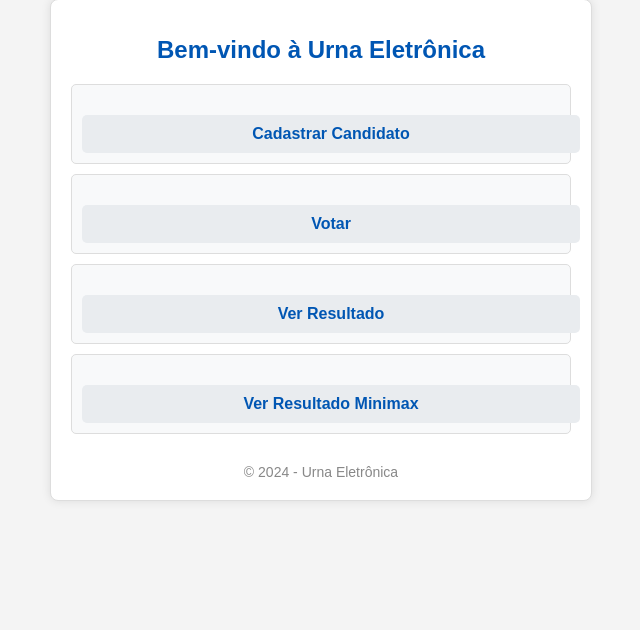
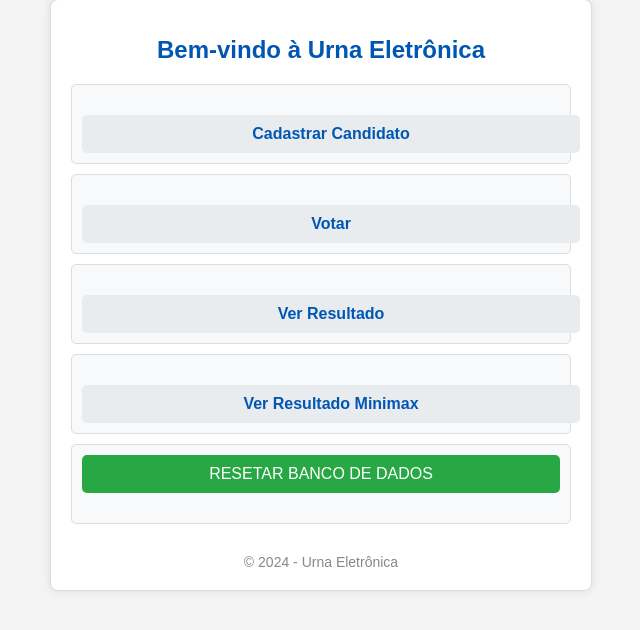
Before and after one commit to KarinaSampaio/App_Urna_Eletronica_MathJeans, a Flask app: page / in a window 1280 px wide. Shown: the part 51-681 px from the top of the page, without its empty margins (319-959 px from the left). Run offline with Flask 2, Linux system fonts and the light colour scheme.

Commit message:
index.html

```diff
--- a/templates/index.html
+++ b/templates/index.html
@@ -14,8 +14,23 @@
             <li><a href="{{ url_for('votar') }}">Votar</a></li>
             <li><a href="{{ url_for('resultado') }}">Ver Resultado</a></li>
             <li><a href="{{ url_for('resultado_minimax') }}">Ver Resultado Minimax</a></li>
+            <li>
+                <form action="{{ url_for('resetar_bd') }}" method="POST" onsubmit="return confirm('Tem certeza que deseja resetar o banco de dados?');">
+                    <button type="submit">Resetar Banco de Dados</button>
+                </form>
+            </li>
         </ul>
         <footer>&copy; 2024 - Urna Eletrônica</footer>
+
+        {% with messages = get_flashed_messages(with_categories=true) %}
+        {% if messages %}
+            <ul>
+            {% for category, message in messages %}
+                <li class="{{ category }}">{{ message }}</li>
+            {% endfor %}
+            </ul>
+        {% endif %}
+        {% endwith %}
     </div>
 </body>
 </html>
```
